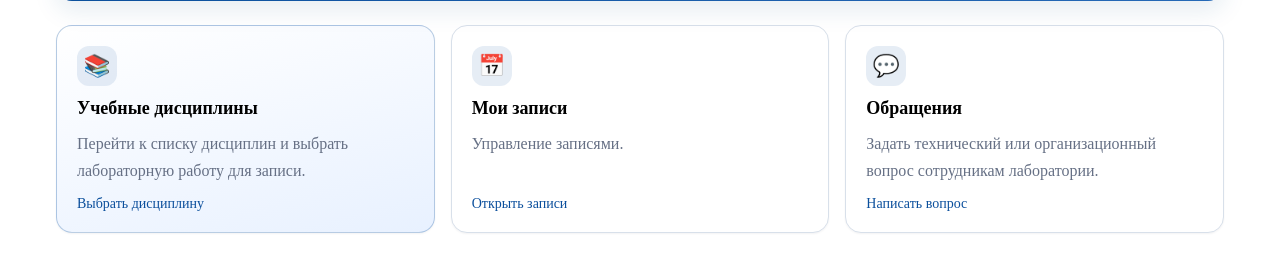
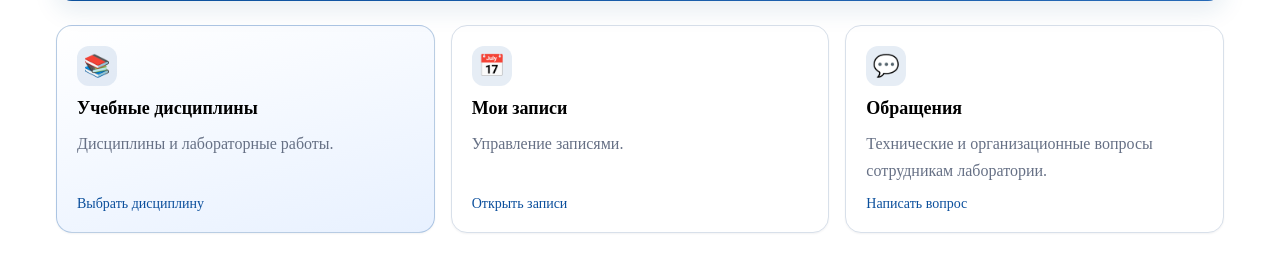
Before and after one commit to windbreakerx/labbooking, a Django app: template backend/templates/bookings/home.html in a window 1280 px wide. Shown: the part 308-580 px from the top of the page. Run offline with Django 5.2, Linux system fonts and the light colour scheme; the template is opened without the code that fills it, so the values that code supplies are empty.

Commit message:
Shorten student home card descriptions.
Update copy under Disciplines and Support to match the new concise style.

Co-authored-by: Cursor <cursoragent@cursor.com>

```diff
--- a/backend/templates/bookings/home.html
+++ b/backend/templates/bookings/home.html
@@ -66,7 +66,7 @@
     <a class="card card--interactive action-card action-card--primary" href="{% url 'disciplines' %}">
         <span class="action-card__icon" aria-hidden="true">📚</span>
         <h2 class="action-card__title">Учебные дисциплины</h2>
-        <p class="action-card__text">Перейти к списку дисциплин и выбрать лабораторную работу для записи.</p>
+        <p class="action-card__text">Дисциплины и лабораторные работы.</p>
         <span class="action-card__cta">Выбрать дисциплину</span>
     </a>
     <a class="card card--interactive action-card" href="{% url 'my-bookings' %}">
@@ -78,7 +78,7 @@
     <a class="card card--interactive action-card" href="{% url 'support' %}">
         <span class="action-card__icon" aria-hidden="true">💬</span>
         <h2 class="action-card__title">Обращения</h2>
-        <p class="action-card__text">Задать технический или организационный вопрос сотрудникам лаборатории.</p>
+        <p class="action-card__text">Технические и организационные вопросы сотрудникам лаборатории.</p>
         <span class="action-card__cta">Написать вопрос</span>
     </a>
 </div>
```
